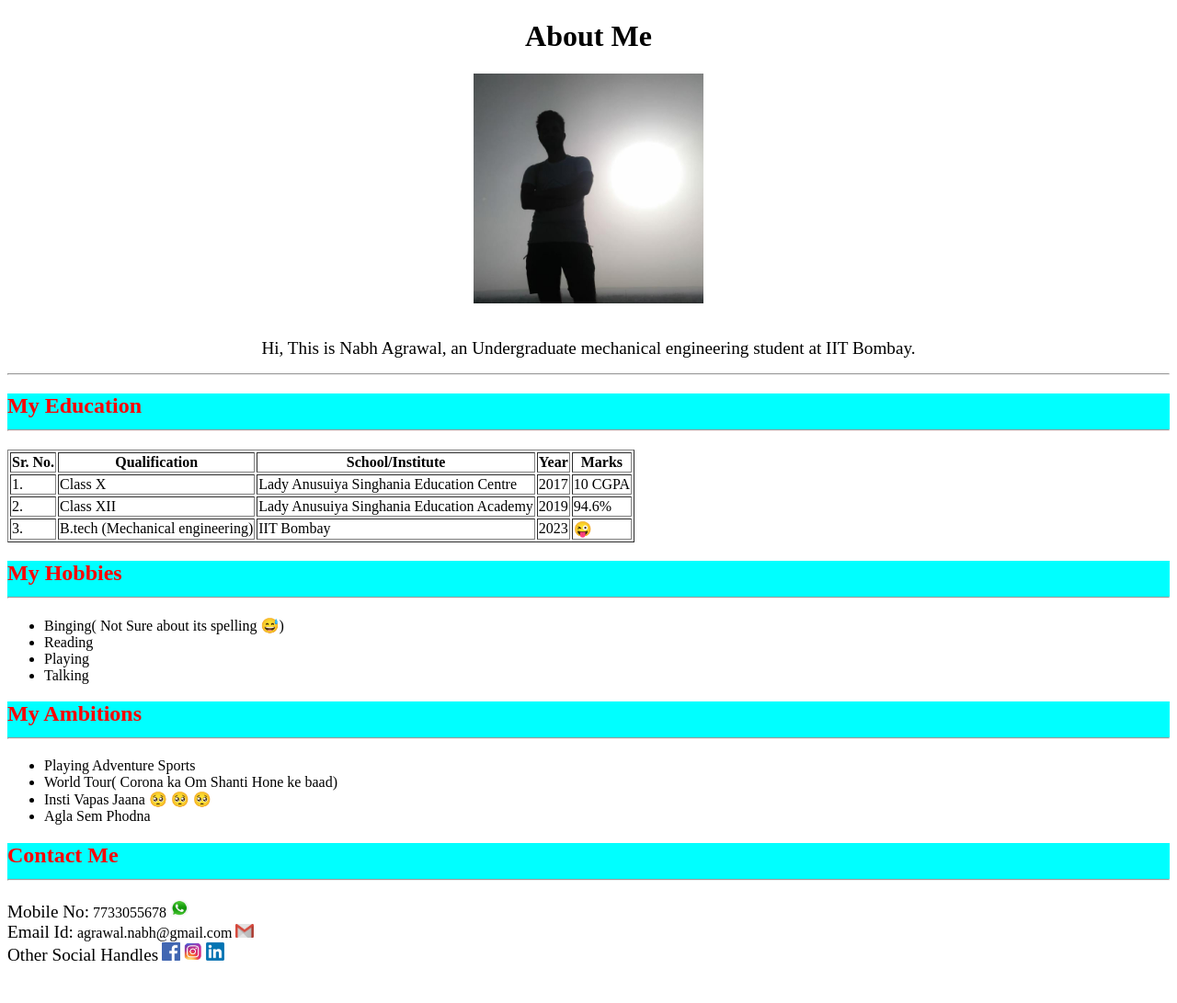
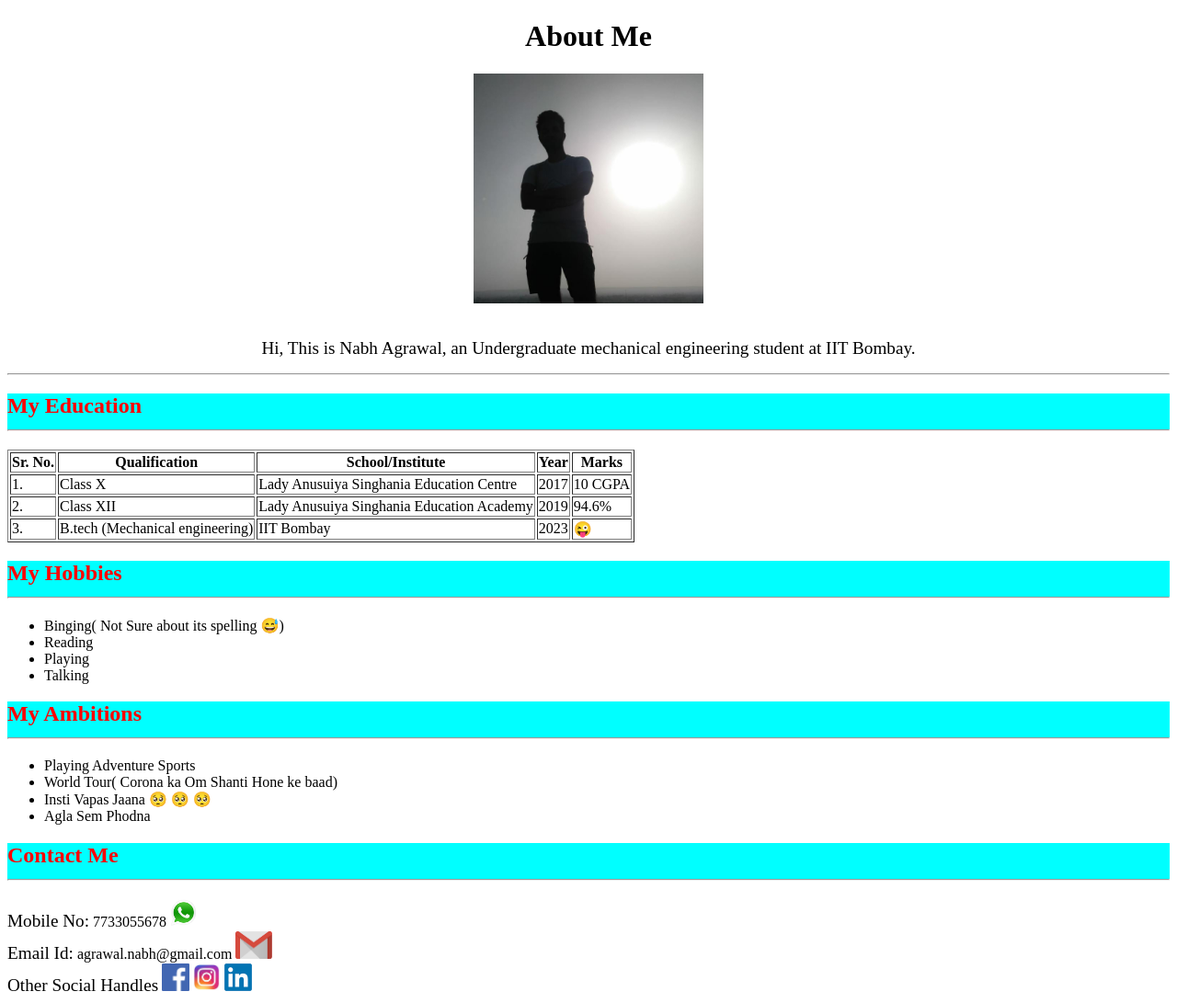
Before and after one commit to nabh-agrawal/190100079_WEB_DEV, a plain HTML site: page Week 1/index.html in a window 1280 px wide. Shown: the whole page at 92% size. Before the commit the page ends 1058 px from the top, so only its background shows below. Drawn offline with Linux system fonts and the light colour scheme.

Commit message:
Update index.html

```diff
--- a/Week 1/index.html
+++ b/Week 1/index.html
@@ -64,9 +64,9 @@
         <li>Agla Sem Phodna</li>
     </ul>
     <h2 style="color:red;background-color: aqua; "> Contact Me<hr></h2>
-    <big>Mobile No:</big> 7733055678 <a href="https://api.whatsapp.com/send?phone=917733055678" target="_blank"><img src="whatsapp.jpg" alt="Whatsapp Logo" height="20" ></a><br>
-    <big>Email Id:</big> agrawal.nabh@gmail.com <a href="mailto:agrawal.nabh@gmail.com" target="_blank"><img src="gmail.png" alt="G-Mail Logo" height="15" ></a><br>
-    <big>Other Social Handles</big> <a href="https://www.facebook.com/agrawal.nabh" target="_blank"><img src="fb.png" alt="Facebook Logo" height="20" ></a>  <a href="https://www.instagram.com/agrawalnabh/" target="_blank"><img src="insta.jpg" alt="Instagram Logo" height="20" ></a>  <a href="https://www.linkedin.com/in/nabh-agrawal-5235bb112/" target="_blank"><img src="linkedin.png" alt="instagram Logo" height="20" ></a>
+    <big>Mobile No:</big> 7733055678 <a href="https://api.whatsapp.com/send?phone=917733055678" target="_blank"><img src="whatsapp.jpg" alt="Whatsapp Logo" height="30" ></a><br>
+    <big>Email Id:</big> agrawal.nabh@gmail.com <a href="mailto:agrawal.nabh@gmail.com" target="_blank"><img src="gmail.png" alt="G-Mail Logo" height="30" ></a><br>
+    <big>Other Social Handles</big> <a href="https://www.facebook.com/agrawal.nabh" target="_blank"><img src="fb.png" alt="Facebook Logo" height="30" ></a>  <a href="https://www.instagram.com/agrawalnabh/" target="_blank"><img src="insta.jpg" alt="Instagram Logo" height="30" ></a>  <a href="https://www.linkedin.com/in/nabh-agrawal-5235bb112/" target="_blank"><img src="linkedin.png" alt="instagram Logo" height="30" ></a>
 </main>
 </body>
 </html>
```
